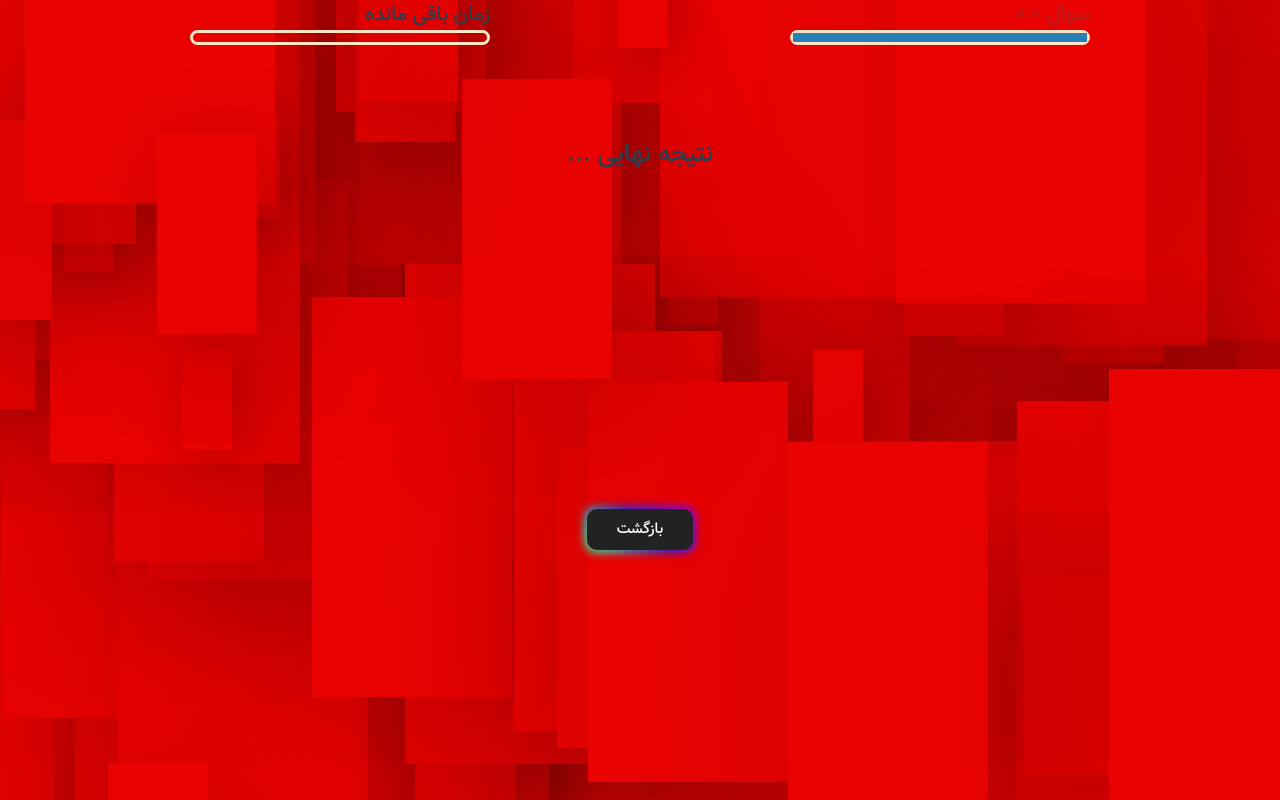
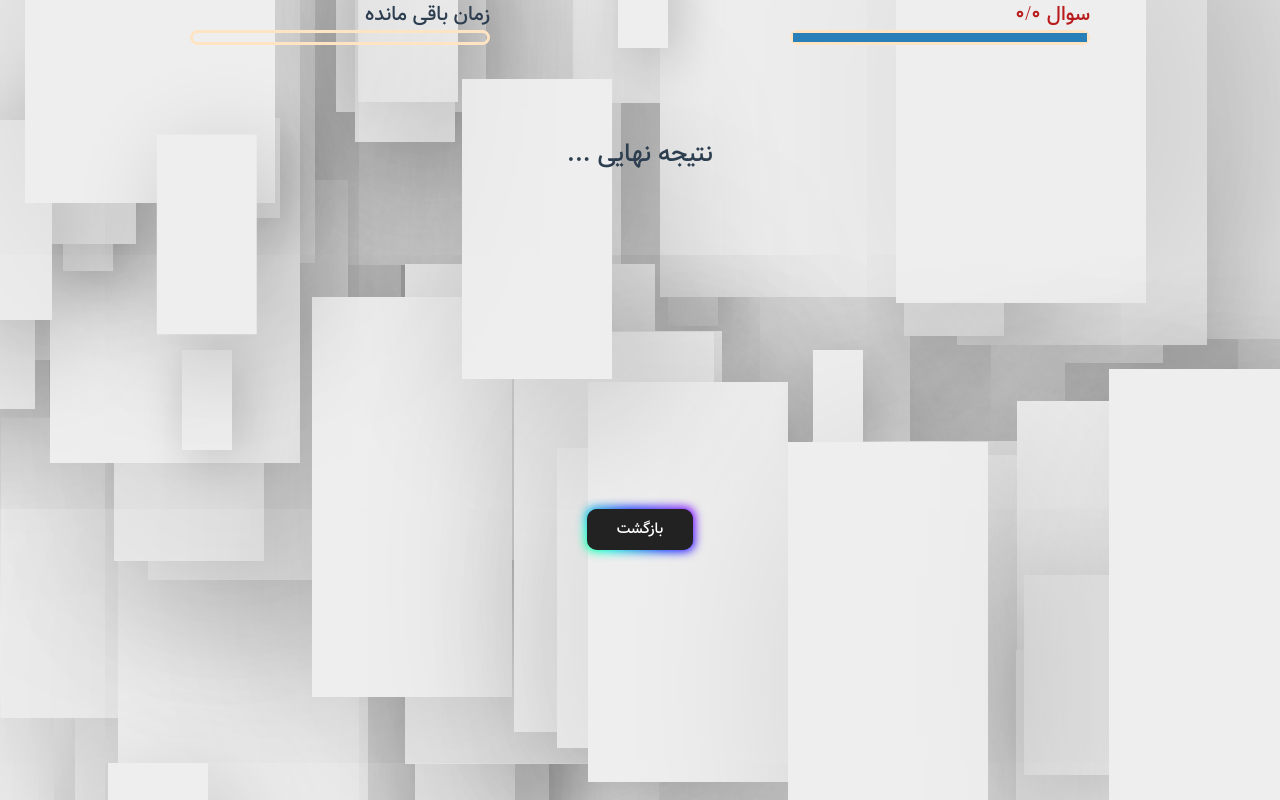
Before and after one commit to parsa1378fallah/quiz, a Vue app: page /quiz/1 in a window 1280 px wide. Built offline with nearby package versions, Linux system fonts and the light colour scheme.

Commit message:
feat(style) : change some styles

```diff
--- a/src/assets/main.css
+++ b/src/assets/main.css
@@ -8,13 +8,13 @@
 }
 *
 {font-family: vazir;}
-body{background-color: #e80202;}
+body{background-color: #fff;}
 .block
 {
   position : absolute;
   width : 50px;
   height: 100px;
-  background: #e80202;
+  background: #eee;
   box-shadow: 10px 10px 50px rgba(0,0,0,0.2);
   z-index: -1;
   top : 50%;
--- a/src/components/question/Question.vue
+++ b/src/components/question/Question.vue
@@ -72,6 +72,7 @@ const nextQuestion = (answer)=>
     padding: 10px 25px;
     border-radius: 5px;
     background: #fff;
+    border  : 2px solid #0bc0e0
 
 }
 .option-container
@@ -88,6 +89,7 @@ const nextQuestion = (answer)=>
     margin: 0 0 20px 0;
     cursor: pointer;
 
+
 }
 .option-label
 {
@@ -102,13 +104,14 @@ const nextQuestion = (answer)=>
 }
 .option-value
 {
-    background: rgb(244,239,239);
+    background: rgb(235, 250, 232);
     width : 85%;
     font-size : 20px;
     padding: 0 20px;
     display: flex;
     align-items: center;
     border-radius: 5px;
+    border  : 2px solid #0bc0e0;
 
 }
 @media screen and (max-width: 500px) {
```
